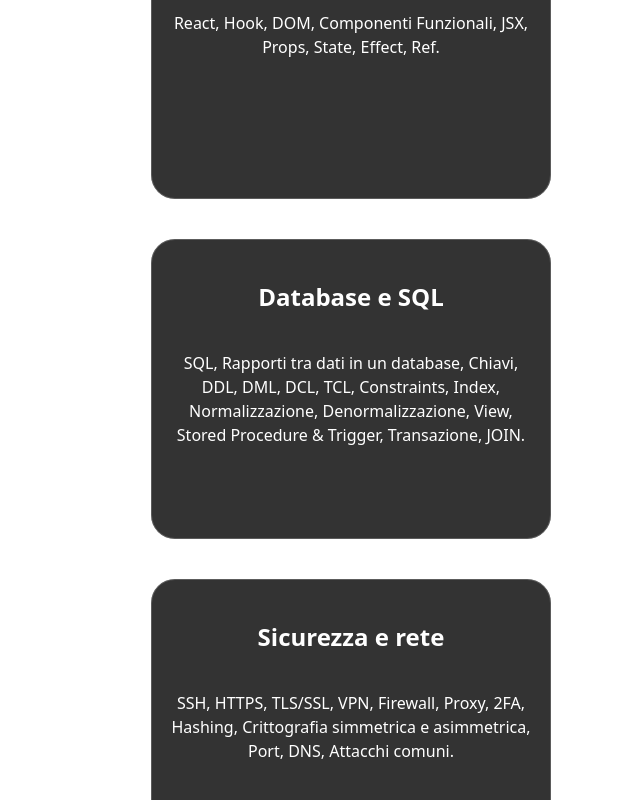
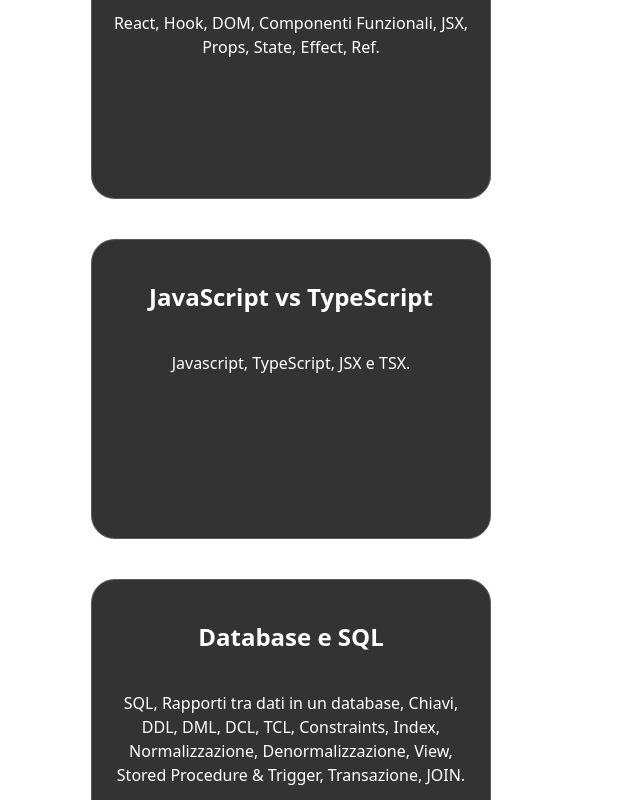
Before and after one commit to FilippoPandolfini/progetto-riassunto, a React (Vite) app: page / in a window 1280 px wide. Shown: the part 2000-2800 px from the top of the page, without its empty margins (289-929 px from the left). Built offline with nearby package versions, Linux system fonts and the light colour scheme.

Commit message:
javascript vs typescript added

```diff
--- a/src/App.css
+++ b/src/App.css
@@ -1,5 +1,7 @@
-body {
+html, body {
   margin: 0;
+  padding: 0;
+  display: flex;
   min-width: 320px;
   min-height: 100vh;
 }
@@ -167,6 +169,7 @@
 }
 
 .footer {
+  flex-shrink: 0;
   width: 100%;
   background-color: #333;
   padding: 20px;
--- a/src/App.tsx
+++ b/src/App.tsx
@@ -12,6 +12,7 @@
 import { metadataData } from './pages/metadata-data';
 import { introduzioneData } from './introduzione-data';
 import { title } from 'process';
+import { javavstypeData } from './pages/javavstype-data';
 
 interface MenuItem {
   id: string;
@@ -96,6 +97,7 @@
     lambdaData,
     multithreadingData,
     reactData,
+    javavstypeData,
     databaseData,
     networkingData,
     metadataData
--- a/src/components/sections-data.js
+++ b/src/components/sections-data.js
@@ -6,6 +6,7 @@
 import { networkingData } from "../pages/networking-data";
 import { objectOrientedData } from "../pages/object-oriented-data";
 import { reactData } from "../pages/react-data";
+import { javavstypeData } from "../pages/javavstype-data";
 
 export const sectionsData = [
   {
@@ -26,7 +27,7 @@
     content: "Lambda, Method reference.",
     subPanels: lambdaData,
   },
-{
+  {
     id: "multithreading",
     title: "Programmazione concorrente e multithreading",
     content: "Thread, Single-thread, Multithreading, Stream, Parallel Stream, Concorrenza, Sincronizzazione, Deadlock.",
@@ -37,6 +38,12 @@
     title: "React e Web Development",
     content: "React, Hook, DOM, Componenti Funzionali, JSX, Props, State, Effect, Ref.",
     subPanels: reactData
+  },
+  {
+    id: "javavstype",
+    title: "JavaScript vs TypeScript",
+    content: "Javascript, TypeScript, JSX e TSX.",
+    subPanels: javavstypeData
   },
   {
     id: "database",
--- /dev/null
+++ b/src/pages/javavstype-data.js
@@ -0,0 +1,24 @@
+export const javavstypeData = [
+    {
+        id: "js",
+        title: "JavaScript (JS)",
+        content: "Linguaggio di programmazione interpretato, dinamico e debolmente tipizzato. \nI tipi delle variabili sono dichiarati a runtime. \nSupporta la programmazione funzionale e orientata agli oggetti. \nAmpiamente usato per frontend (browser) e backend (Node.js)."
+    },
+    {
+        id: "ts",
+        title: "TypeScript (TS)",
+        content: "Supreset di JavaScript: tutto il JS è valido TS. \nAggiunge tipizzazione statica: i tipi delle variabili vengono controllati a compile-time. \nSupporta interfacce, enum, generics e classi avanzate. \nMigliora la manutenzione di progetti grandi grazie ai tipi e agli strumenti IDE. \nRichiede compilazione in JS pirma di essere eseguito nel browser o Node.js."
+    },
+    {
+        id: "jsx",
+        title: "JSX",
+        content: "Sintassi di estensione per JavaScript usata in React. \nPermette di scrivere HTML-like dentro il JS. \nNon ha tipi: tutto è JavaScript standard: gli errori di tipo si scoprono solo a runtime.",
+        sample: "File tipico: .jsx"
+    },
+    {
+        id: "tsx",
+        title: "TSX",
+        content: "Sintassi di estensione per TypeScript + React. \nCome JSX ma con tipi statici. Possibile definire tipi per props, state, ecc. \nMigliora la sicurezza e l'autocomplete negli editor.",
+        sample: "File tipico: .tsx"
+    }
+]
```
